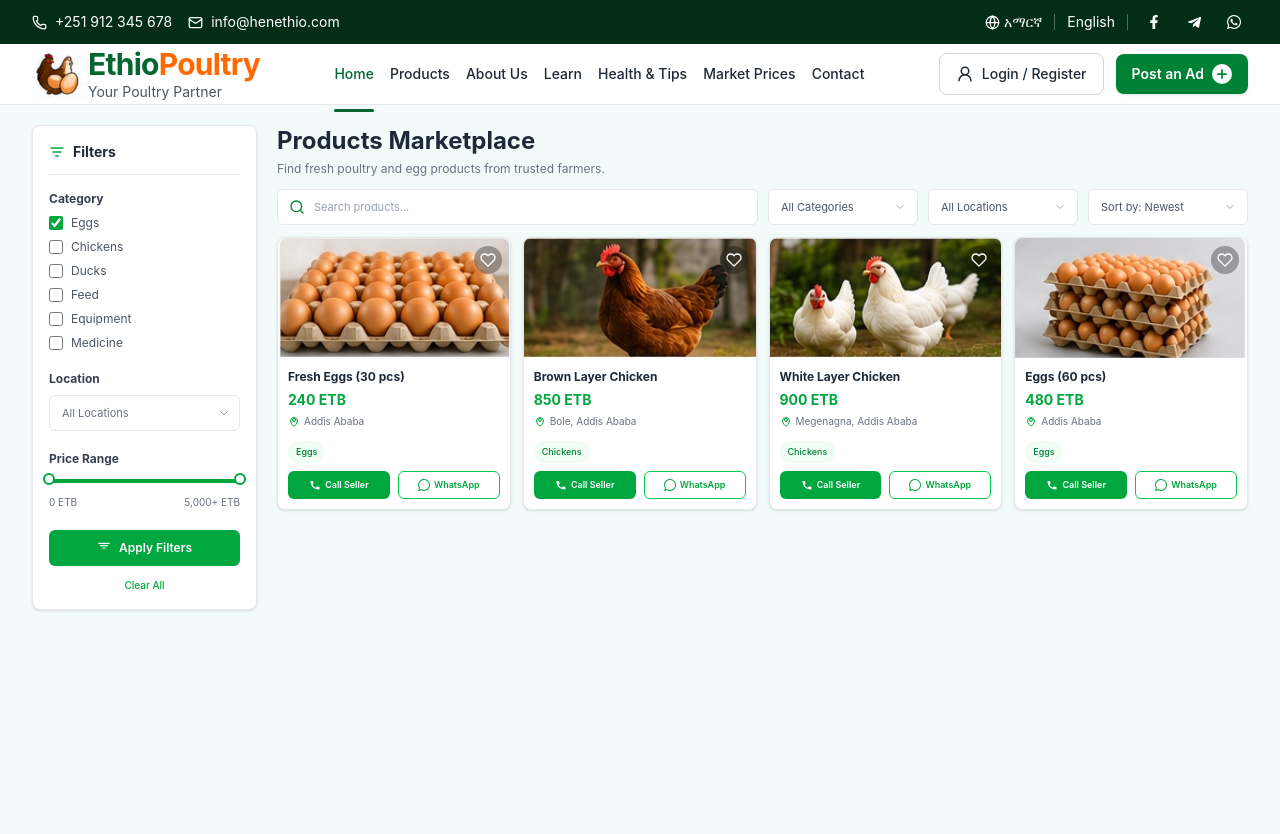
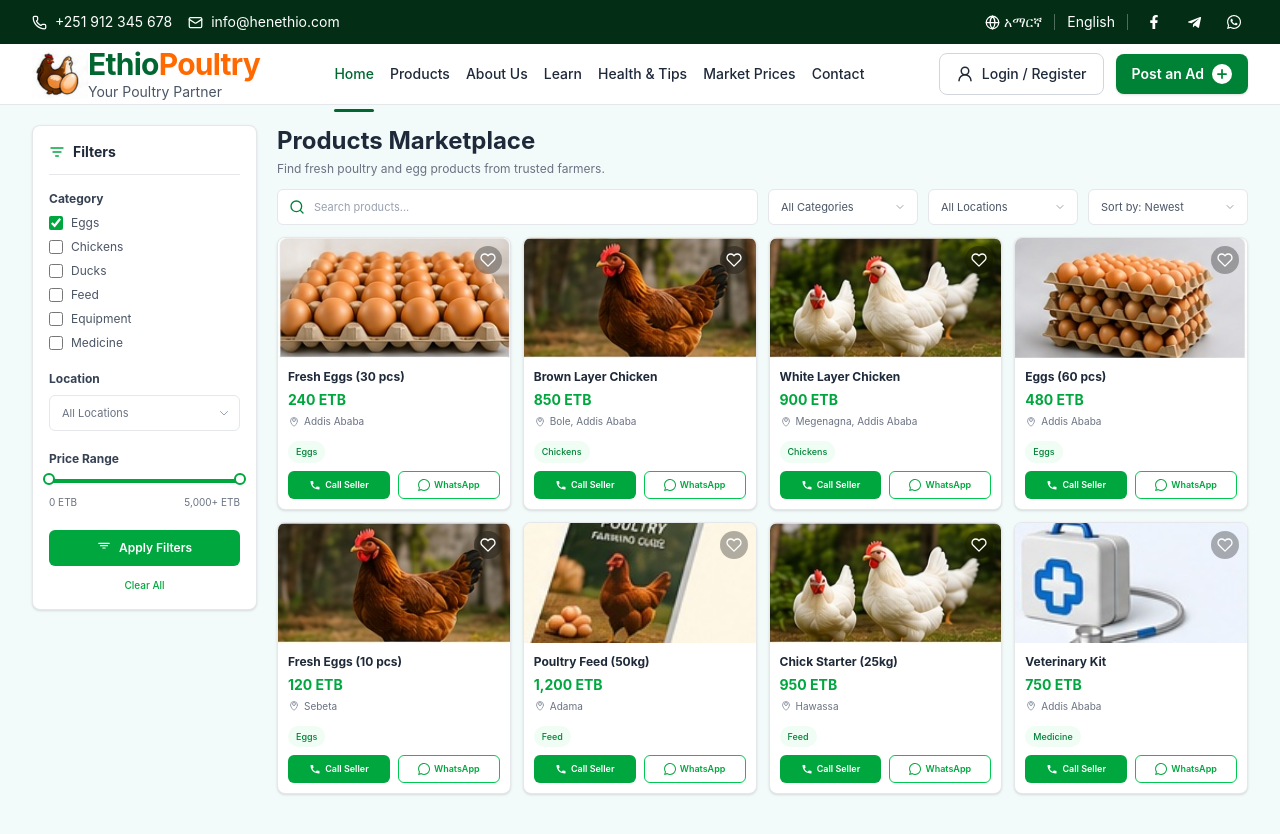
Before and after one commit to mega-gech/EthioPoultry, a React (Vite) app in the folder client/: page /products in a window 1280 px wide. Shown: the top 834 px of the page. Built offline with nearby package versions, Linux system fonts and the light colour scheme.

Commit message:
update market place

```diff
--- a/client/src/pages/Products.tsx
+++ b/client/src/pages/Products.tsx
@@ -1,10 +1,14 @@
 import { useState } from "react";
 import Topbar from "../components/Topbar";
 import Navbar from "../components/Navbar";
+
 import freshEggs30 from "../assets/EthioPoultry_Product_Images/01_fresh_eggs_30pcs.jpg";
 import localChicken from "../assets/EthioPoultry_Product_Images/02_local_chicken.jpg";
 import dayOldChicks from "../assets/EthioPoultry_Product_Images/03_day_old_chicks.jpg";
 import freshEggs60 from "../assets/EthioPoultry_Product_Images/04_fresh_eggs_60pcs.jpg";
+import promoGuide from "../assets/EthioPoultry_Product_Images/06_poultry_farming_guide.jpg"
+import veterinaryKit from "../assets/EthioPoultry_Product_Images/07_poultry_health_kit.jpg"
+
 
 type Product = {
   id: number;
@@ -48,6 +52,40 @@ const products: Product[] = [
     location: "Addis Ababa",
     category: "Eggs",
   },
+
+  // Second row
+  {
+    id: 5,
+    image: localChicken,
+    name: "Fresh Eggs (10 pcs)",
+    price: "120 ETB",
+    location: "Sebeta",
+    category: "Eggs",
+  },
+  {
+    id: 6,
+    image: promoGuide,
+    name: "Poultry Feed (50kg)",
+    price: "1,200 ETB",
+    location: "Adama",
+    category: "Feed",
+  },
+  {
+    id: 7,
+    image: dayOldChicks,
+    name: "Chick Starter (25kg)",
+    price: "950 ETB",
+    location: "Hawassa",
+    category: "Feed",
+  },
+  {
+    id: 8,
+    image: veterinaryKit,
+    name: "Veterinary Kit",
+    price: "750 ETB",
+    location: "Addis Ababa",
+    category: "Medicine",
+  },
 ];
 
 function Products() {
@@ -69,19 +107,15 @@ function Products() {
     <Navbar />
     <main className="min-h-screen bg-[#f3fbfa]">
 
-      {/* =====================================================
-          PRODUCTS PAGE
-      ====================================================== */}
       <div className="mx-auto max-w-[1280px] px-4 py-5 sm:px-6 lg:px-8">
 
         <div className="grid grid-cols-1 gap-5 lg:grid-cols-[225px_minmax(0,1fr)]">
 
           {/* =================================================
-              LEFT FILTER SIDEBAR
+              FILTER SIDEBAR
           ================================================== */}
           <aside className="h-fit rounded-lg border border-gray-200 bg-white p-4 shadow-sm">
 
-            {/* Filter Header */}
             <div className="flex items-center gap-2 border-b border-gray-200 pb-3">
 
               <svg
@@ -169,6 +203,7 @@ function Products() {
                   <option>Debre Markos</option>
                   <option>Hawassa</option>
                   <option>Mekelle</option>
+
                 </select>
 
                 <svg
@@ -189,7 +224,7 @@ function Products() {
 
             </div>
 
-            {/* Price Range */}
+            {/* Price */}
             <div className="mt-5">
 
               <h3 className="mb-3 text-xs font-bold text-gray-700">
@@ -244,11 +279,11 @@ function Products() {
           </aside>
 
           {/* =================================================
-              RIGHT CONTENT
+              PRODUCTS CONTENT
           ================================================== */}
           <section>
 
-            {/* PAGE TITLE */}
+            {/* Header */}
             <div>
 
               <h1 className="text-2xl font-bold text-gray-800">
@@ -261,7 +296,7 @@ function Products() {
 
             </div>
 
-            {/* SEARCH + FILTER TOOLBAR */}
+            {/* Search / Filters */}
             <div className="mt-3 grid grid-cols-1 gap-2.5 md:grid-cols-[minmax(0,1fr)_150px_150px_160px]">
 
               {/* Search */}
@@ -407,7 +442,7 @@ function Products() {
                     className="overflow-hidden rounded-lg border border-gray-200 bg-white shadow-sm transition hover:-translate-y-0.5 hover:shadow-md"
                   >
 
-                    {/* IMAGE */}
+                    {/* Image */}
                     <div className="relative h-[120px] bg-gray-100">
 
                       <img
@@ -439,15 +474,13 @@ function Products() {
 
                     </div>
 
-                    {/* CARD CONTENT */}
+                    {/* Content */}
                     <div className="p-2.5">
 
-                      {/* Product Name */}
                       <h2 className="truncate text-[12px] font-bold text-gray-800">
                         {product.name}
                       </h2>
 
-                      {/* Price */}
                       <p className="mt-1 text-sm font-bold text-green-600">
                         {product.price}
                       </p>
@@ -456,7 +489,7 @@ function Products() {
                       <div className="mt-1 flex items-center gap-1 text-[10px] text-gray-500">
 
                         <svg
-                          className="h-3 w-3 text-green-600"
+                          className="h-3 w-3 shrink-0 text-gray-400"
                           fill="none"
                           stroke="currentColor"
                           viewBox="0 0 24 24"
@@ -491,10 +524,9 @@ function Products() {
 
                       </div>
 
-                      {/* ACTION BUTTONS */}
+                      {/* Buttons */}
                       <div className="mt-2 grid grid-cols-2 gap-2">
 
-                        {/* Call */}
                         <button className="flex h-7 items-center justify-center gap-1 rounded-md bg-green-600 text-[9px] font-semibold text-white transition hover:bg-green-700">
 
                           <svg
@@ -509,7 +541,6 @@ function Products() {
 
                         </button>
 
-                        {/* WhatsApp */}
                         <button className="flex h-7 items-center justify-center gap-1 rounded-md border border-green-500 bg-white text-[9px] font-semibold text-green-600 transition hover:bg-green-50">
 
                           <svg
```
